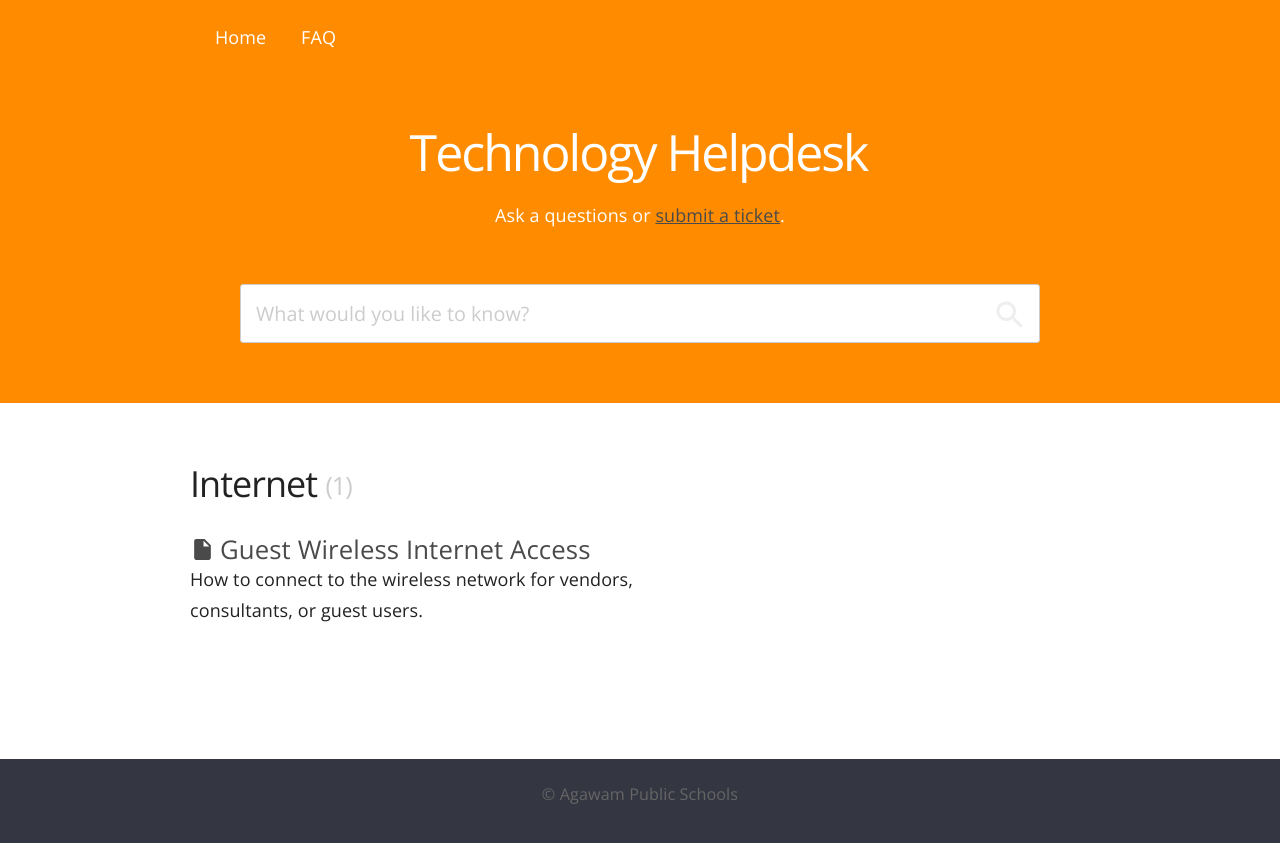
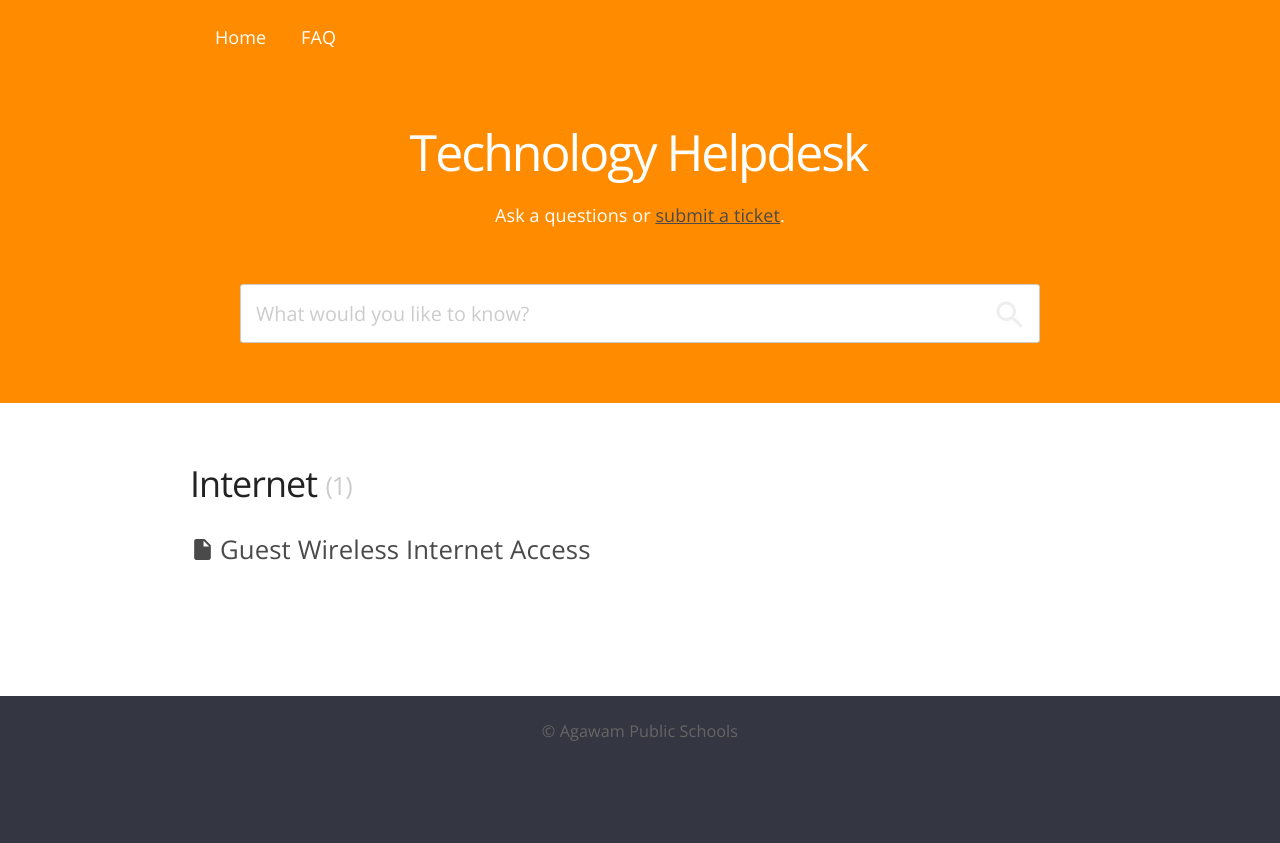
Before and after one commit to Agawam-IT/tech.agawamed.org, a Jekyll site: the page built from _pages/internet.html, in a window 1280 px wide. Shown: the top 843 px of the page. Built offline with Jekyll 4.4.1, drawn with Linux system fonts in a browser that asks for light colours; nearby versions of some CDN libraries; a script that is not in the unit is left out.

Commit message:
Update 2020-01-01-guest-internet-access.md

```diff
--- a/_posts/2020-01-01-guest-internet-access.md
+++ b/_posts/2020-01-01-guest-internet-access.md
@@ -1,7 +1,7 @@
 ---
 date: 2020-01-01
 title: Guest Wireless Internet Access
-description: "How to connect to the wireless network for vendors, consultants, or guest users."
+description:
 type: Document
 categories:
   - "internet"
```
